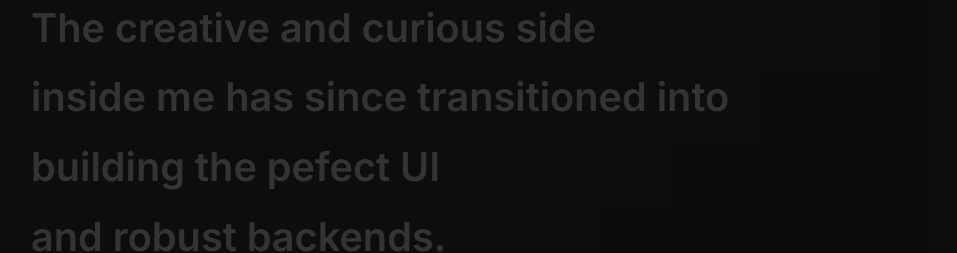
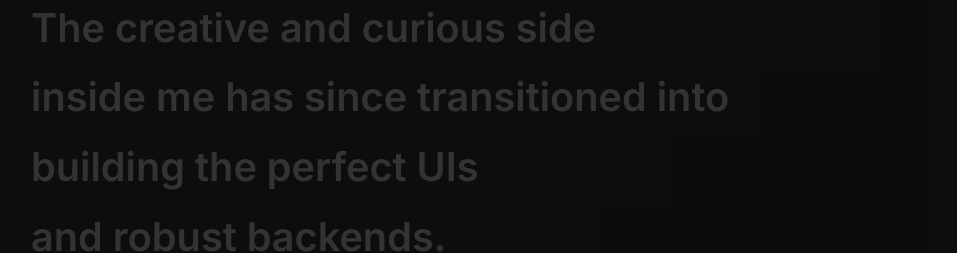
Before and after one commit to foxyfool/Portfolio-Main, a Next.js app: page / in a window 1280 px wide. Shown: the part 1780-2033 px from the top of the page, without its empty margins (161-1118 px from the left). Built offline with nearby package versions, Linux system fonts and the light colour scheme.

Commit message:
Update Intro.tsx

```diff
--- a/components/Intro.tsx
+++ b/components/Intro.tsx
@@ -38,7 +38,7 @@ export default function Intro() {
     "From which I've learned to blend aesthetics with functionality,",
     "The creative and curious side",
     "inside me has since transitioned into",
-    "building the pefect UI",
+    "building the perfect UIs",
     "and robust backends.",
   ];
 
```
